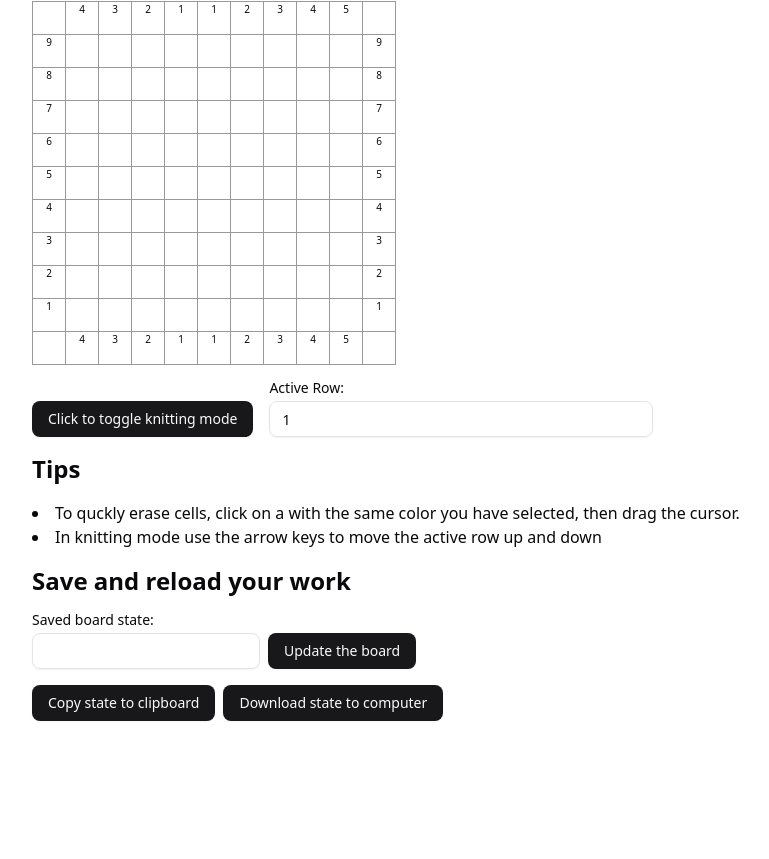
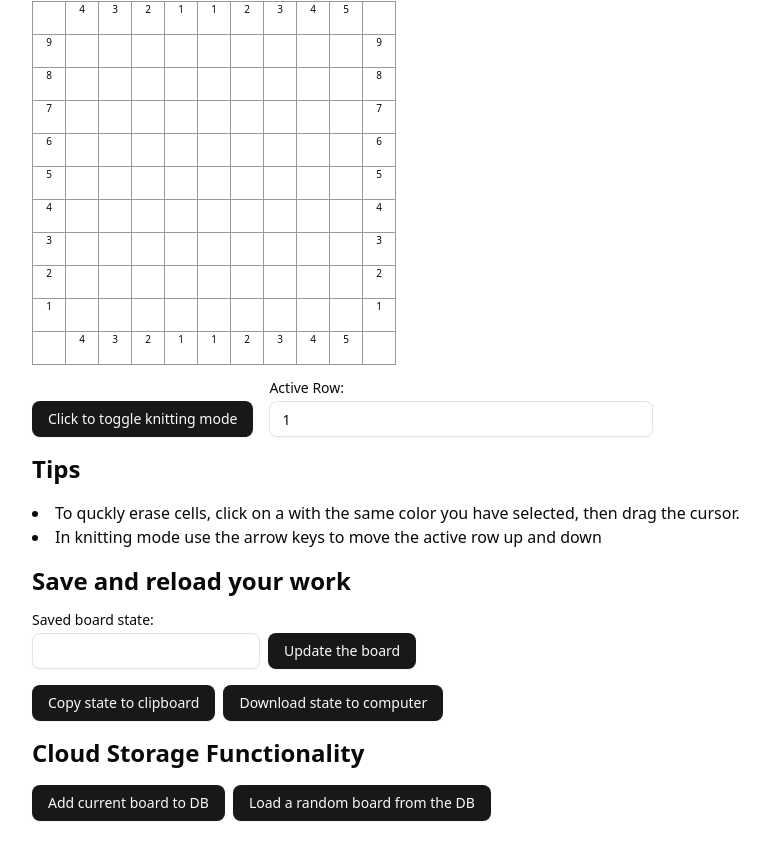
Before and after one commit to aliunwala/knitting, a Next.js app: page / in a window 1280 px wide. Shown: the part 1165-2024 px from the top of the page, without its empty margins (8-777 px from the left). Before the commit the page ends 1942 px from the top, so only its background shows below. Built offline with nearby package versions, Linux system fonts and the light colour scheme; no server answers.

Commit message:
Adding some early DB functionality

```diff
--- a/src/app/components/board.tsx
+++ b/src/app/components/board.tsx
@@ -350,23 +350,6 @@ export default function Board() {
 
   return (
     <>
-      {/* <form
-        action={() => console.log(addBoard(JSON.stringify(createSavedState())))}
-      >
-        <input type="submit" value={"addBoard"}></input>
-      </form> */}
-
-      {/* <form
-        action={async () => {
-          // const x = await getBoards();
-          // console.log(x[0].board);
-          const x = await getRandomBoard();
-          loadSavedState(JSON.parse(x[0].board));
-        }}
-      >
-        <input type="submit" value={"LoadBoard"}></input>
-      </form> */}
-
       <div className="p-4">
         <h1 className="text-4xl font-bold mb-4">Knitting Helper</h1>
 
@@ -687,6 +670,37 @@ export default function Board() {
             Download state to computer
           </QuickActionButton>
         </section>
+
+        <h2 className="text-2xl font-bold mb-4">Cloud Storage Functionality</h2>
+        <section className="sectionDivider flex gap-2">
+          <form
+            className="inline-flex items-center justify-center gap-2 whitespace-nowrap rounded-md text-sm font-medium transition-all disabled:pointer-events-none disabled:opacity-50 [&_svg]:pointer-events-none [&_svg:not([class*='size-'])]:size-4 shrink-0 [&_svg]:shrink-0 outline-none focus-visible:border-ring focus-visible:ring-ring/50 focus-visible:ring-[3px] aria-invalid:ring-destructive/20 dark:aria-invalid:ring-destructive/40 aria-invalid:border-destructive bg-primary text-primary-foreground shadow-xs hover:bg-primary/90 h-9 px-4 py-2 has-[>svg]:px-3"
+            action={() => {
+              const savedState = createSavedState();
+              if (JSON.parse(savedState.colorMap).entries.length > 0) {
+                console.log(savedState.colorMap);
+                console.log(addBoard(JSON.stringify(savedState)));
+              }
+            }}
+          >
+            <input type="submit" value={"Add current board to DB"}></input>
+          </form>
+
+          <form
+            className="inline-flex items-center justify-center gap-2 whitespace-nowrap rounded-md text-sm font-medium transition-all disabled:pointer-events-none disabled:opacity-50 [&_svg]:pointer-events-none [&_svg:not([class*='size-'])]:size-4 shrink-0 [&_svg]:shrink-0 outline-none focus-visible:border-ring focus-visible:ring-ring/50 focus-visible:ring-[3px] aria-invalid:ring-destructive/20 dark:aria-invalid:ring-destructive/40 aria-invalid:border-destructive bg-primary text-primary-foreground shadow-xs hover:bg-primary/90 h-9 px-4 py-2 has-[>svg]:px-3"
+            action={async () => {
+              // const x = await getBoards();
+              // console.log(x[0].board);
+              const x = await getRandomBoard();
+              loadSavedState(JSON.parse(x[0].board));
+            }}
+          >
+            <input
+              type="submit"
+              value={"Load a random board from the DB"}
+            ></input>
+          </form>
+        </section>
       </div>
     </>
   );
```
